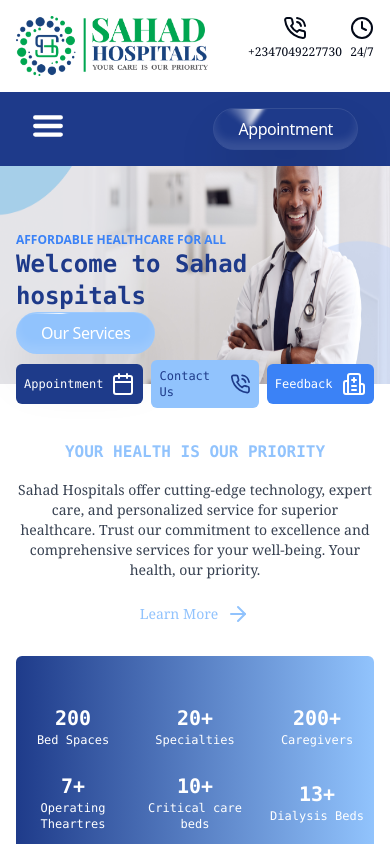
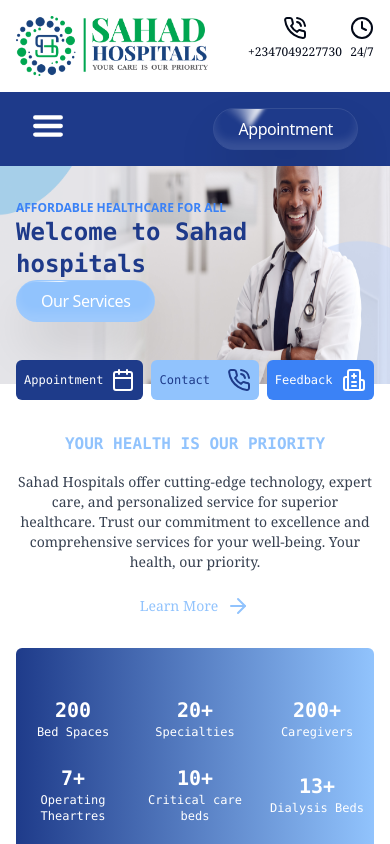
Before and after one commit to mungadi-tech/sahadhospitals, a React (Vite) app: page / in a window 390 px wide. Shown: the top 844 px of the page. Built offline with nearby package versions, Linux system fonts and the light colour scheme.

Commit message:
final ui update

```diff
--- a/src/components/layout/Hero.tsx
+++ b/src/components/layout/Hero.tsx
@@ -5,6 +5,7 @@
 import { motion } from "framer-motion";
 import { useScrollDetect } from "@/lib/utils";
 import Reveal from "../Reveal";
+import { Link } from "react-router-dom";
 
 export const Hero = () => {
   const { isScrolling } = useScrollDetect();
@@ -19,7 +20,7 @@
           src={physician}
           alt=""
         />
-        <Reveal className="absolute mt-14 flex flex-col md:gap-4 md:mt-28  w-[17rem] md:w-[42rem] lg:w-[60rem] md:p-10 lg:p-20 p-4">
+        <Reveal className="absolute mt-6 flex flex-col md:gap-4 md:mt-28  w-[17rem] md:w-[42rem] lg:w-[60rem] md:p-10 lg:p-20 p-4">
           <motion.span
             initial={{ x: -100 }}
             animate={{ opacity: 1, x: 0 }}
@@ -37,6 +38,7 @@
             Welcome to Sahad hospitals
           </motion.span>
           <div className="md:mt-6">
+            <Link to={"services/"}>
               <ShimmerButton
                 className="shadow-2xl"
                 background="rgb(145, 195, 253)"
@@ -45,20 +47,19 @@
                   Our Services
                 </span>
               </ShimmerButton>
+            </Link>
           </div>
         </Reveal>
       </div>
-      <div className="relative p-4 flex gap-2 md:gap-10 justify-center items-center -mt-10 md:-mt-20">
+      <div className="relative font-mono p-4 flex gap-2 md:gap-10 justify-center items-center -mt-10 md:-mt-20">
         <div className="bg-tertiary p-2 md:p-7 w-32 md:w-72 rounded-md text-white text-xs flex gap-2 items-center justify-between">
-          <p className="flex gap-1">
-            <span className="font-mono">Appointment</span>
-          </p>
+          Appointment
           <Calendar className="md:h-14 md:w-14" />
         </div>
-        <div className="bg-info font-mono p-2 md:p-7 w-32 md:w-72 rounded-md text-tertiary flex text-xs gap-2 items-center justify-between">
-          Contact Us <PhoneCall className="md:h-14 md:w-14" />
+        <div className="bg-info p-2 md:p-7 w-32 md:w-72 rounded-md text-tertiary flex text-xs gap-2 items-center justify-between">
+          Contact <PhoneCall className="md:h-14 md:w-14" />
         </div>
-        <div className="bg-blue-500 font-mono p-2 w-32 md:w-72 md:p-7 rounded-md text-white flex text-xs gap-2 items-center justify-between">
+        <div className="bg-blue-500 p-2 w-32 md:w-72 md:p-7 rounded-md text-white flex text-xs gap-2 items-center justify-between">
           Feedback <Hospital className="md:h-14 md:w-14" />
         </div>
       </div>
--- a/src/components/layout/NavbarWithBreadcrums.tsx
+++ b/src/components/layout/NavbarWithBreadcrums.tsx
@@ -6,8 +6,8 @@
 import img1 from "../../assets/images/dialysis.jpg";
 import img2 from "../../assets/images/nicu.jpg";
 import img3 from "../../assets/images/privateicu.jpg";
-import { Button } from "../ui/button";
 import { useScrollDetect } from "@/lib/utils";
+import ShimmerButton from "../ui/simmer-button";
 
 const images = [img1, img2, img3];
 
@@ -35,7 +35,14 @@
               Home <ArrowBigRight /> {bread}
             </div>
             <div className="my-4">
-              <Button color="green">Book an Appointment</Button>
+              <ShimmerButton
+                className="shadow-2xl"
+                background="rgb(145, 195, 253)"
+              >
+                <span className="whitespace-pre-wrap text-center font-medium leading-none md:text-lg tracking-tight text-white dark:from-white dark:to-slate-900/10">
+                  Book an Appointment
+                </span>
+              </ShimmerButton>
             </div>
           </div>
         </div>
```
Lines whose indentation alone changed are shown as unchanged.
